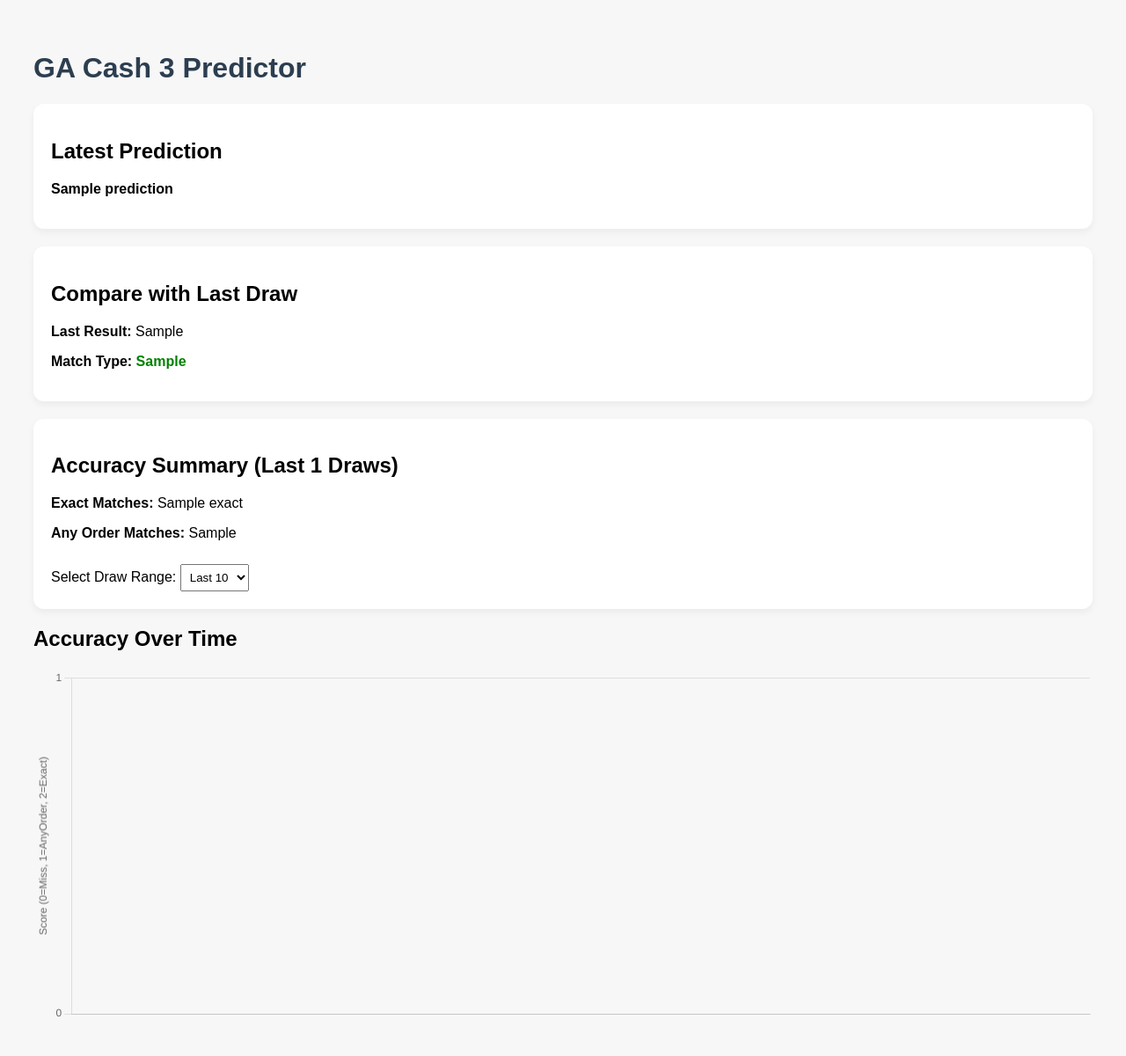
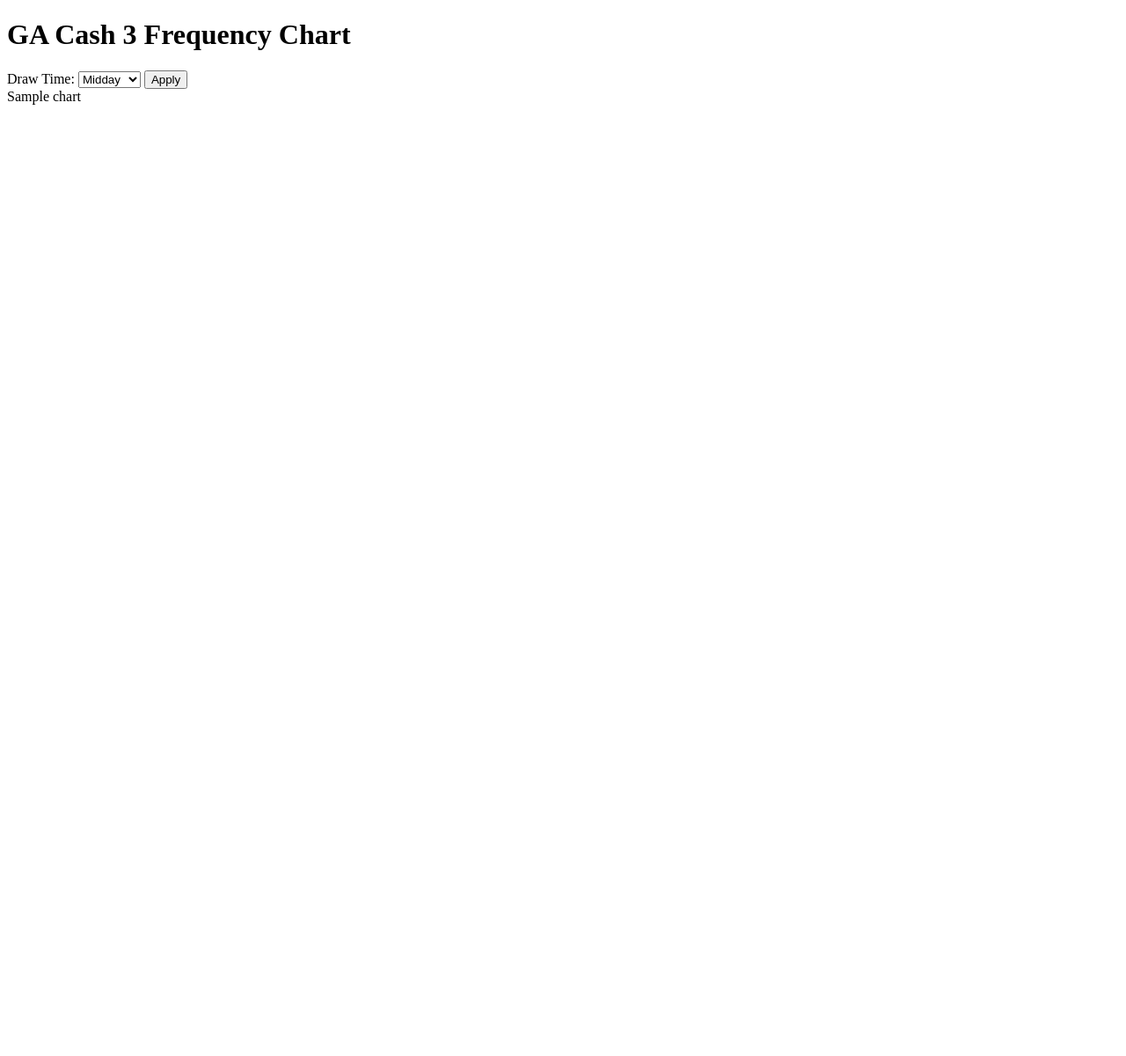
Before and after one commit to GAPick3/GA-Cash3-Predictor, a Python web app: template templates/index.html in a window 1280 px wide. Shown: the whole page at 88% size. After the commit the page ends 119 px from the top, so only its background shows below. Run offline with Jinja, Linux system fonts and the light colour scheme; the template is opened without the code that fills it: most values are stand-ins (such as "Sample title", 1, 10 or a date in 2020).

Commit message:
Update index.html

```diff
--- a/templates/index.html
+++ b/templates/index.html
@@ -3,133 +3,18 @@
 <head>
     <meta charset="UTF-8">
     <title>GA Cash 3 Predictor</title>
-    <script src="https://cdn.jsdelivr.net/npm/chart.js"></script>
-    <style>
-        body {
-            font-family: Arial, sans-serif;
-            padding: 30px;
-            background-color: #f7f7f7;
-        }
-        h1 {
-            color: #2c3e50;
-        }
-        .prediction, .accuracy-summary, .comparison {
-            background: #ffffff;
-            padding: 20px;
-            border-radius: 12px;
-            box-shadow: 0 4px 8px rgba(0,0,0,0.05);
-            margin-bottom: 20px;
-        }
-        .comparison span.match {
-            font-weight: bold;
-            color: green;
-        }
-        select {
-            padding: 6px;
-            margin-top: 10px;
-        }
-    </style>
 </head>
 <body>
-
-    <h1>GA Cash 3 Predictor</h1>
-
-    <div class="prediction">
-        <h2>Latest Prediction</h2>
-        <p><strong>{{ prediction|join('') }}</strong></p>
-    </div>
-
-    <div class="comparison">
-        <h2>Compare with Last Draw</h2>
-        <p><strong>Last Result:</strong> {{ last_actual|join('') }}</p>
-        <p><strong>Match Type:</strong>
-            <span class="match">{{ match_type }}</span>
-        </p>
-    </div>
-
-    <div class="accuracy-summary">
-        <h2>Accuracy Summary (Last {{ total_draws }} Draws)</h2>
-        <p><strong>Exact Matches:</strong> {{ accuracy_data.exact }}</p>
-        <p><strong>Any Order Matches:</strong> {{ accuracy_data.any_order }}</p>
-
-        <label for="filterSelect">Select Draw Range:</label>
-        <select id="filterSelect">
-            <option value="10" {% if selected_filter == 10 %}selected{% endif %}>Last 10</option>
-            <option value="20" {% if selected_filter == 20 %}selected{% endif %}>Last 20</option>
-            <option value="30" {% if selected_filter == 30 %}selected{% endif %}>Last 30</option>
+    <h1>GA Cash 3 Frequency Chart</h1>
+    <form method="post">
+        <label for="filter">Draw Time:</label>
+        <select name="filter" id="filter">
+            <option value="Midday" {% if filter_val == 'Midday' %}selected{% endif %}>Midday</option>
+            <option value="Evening" {% if filter_val == 'Evening' %}selected{% endif %}>Evening</option>
+            <option value="All" {% if filter_val == 'All' %}selected{% endif %}>All</option>
         </select>
-    </div>
-
-    <div class="accuracy-chart">
-        <h2>Accuracy Over Time</h2>
-        <canvas id="accuracyChart" height="100"></canvas>
-    </div>
-
-    <script>
-        const historyData = {{ accuracy_data.history|tojson }};
-        const filterSelect = document.getElementById("filterSelect");
-
-        filterSelect.addEventListener("change", function() {
-            const value = this.value;
-            const url = new URL(window.location.href);
-            url.searchParams.set("filter", value);
-            window.location.href = url.toString();
-        });
-
-        const ctx = document.getElementById('accuracyChart').getContext('2d');
-
-        const dates = historyData.map(item => item.date);
-        const matchTypes = historyData.map(item => {
-            if (item.match === 'Exact') return 2;
-            if (item.match === 'AnyOrder') return 1;
-            return 0;
-        });
-
-        const chart = new Chart(ctx, {
-            type: 'line',
-            data: {
-                labels: dates,
-                datasets: [{
-                    label: 'Accuracy Score',
-                    data: matchTypes,
-                    borderColor: '#3498db',
-                    backgroundColor: 'rgba(52, 152, 219, 0.2)',
-                    tension: 0.3,
-                    pointRadius: 5
-                }]
-            },
-            options: {
-                scales: {
-                    y: {
-                        title: {
-                            display: true,
-                            text: 'Score (0=Miss, 1=AnyOrder, 2=Exact)'
-                        },
-                        ticks: {
-                            stepSize: 1,
-                            beginAtZero: true,
-                            max: 2
-                        }
-                    }
-                },
-                plugins: {
-                    legend: {
-                        display: false
-                    },
-                    tooltip: {
-                        callbacks: {
-                            label: function(context) {
-                                const score = context.raw;
-                                if (score === 2) return 'Exact Match';
-                                if (score === 1) return 'Any Order Match';
-                                return 'Miss';
-                            }
-                        }
-                    }
-                }
-            }
-        });
-    </script>
-
+        <input type="submit" value="Apply">
+    </form>
+    {{ chart | safe }}
 </body>
 </html>
```
